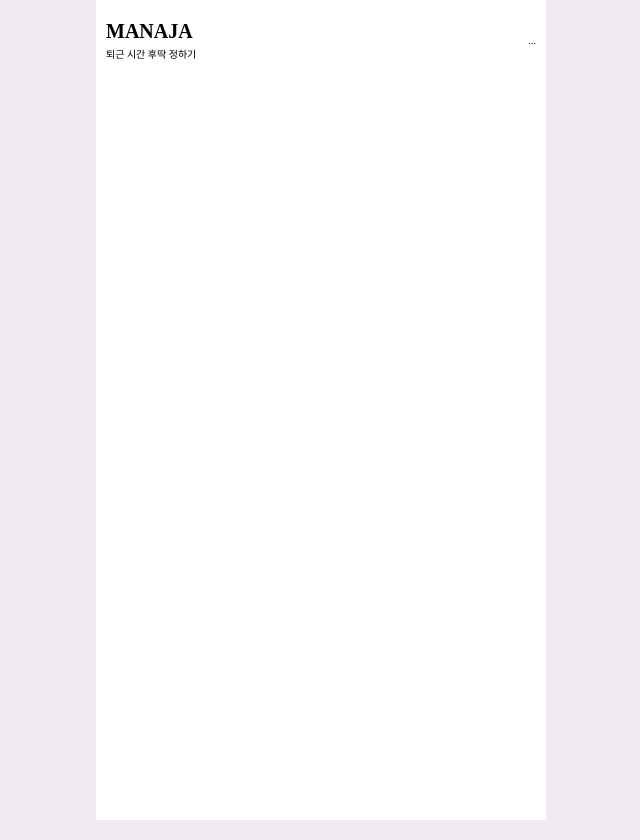
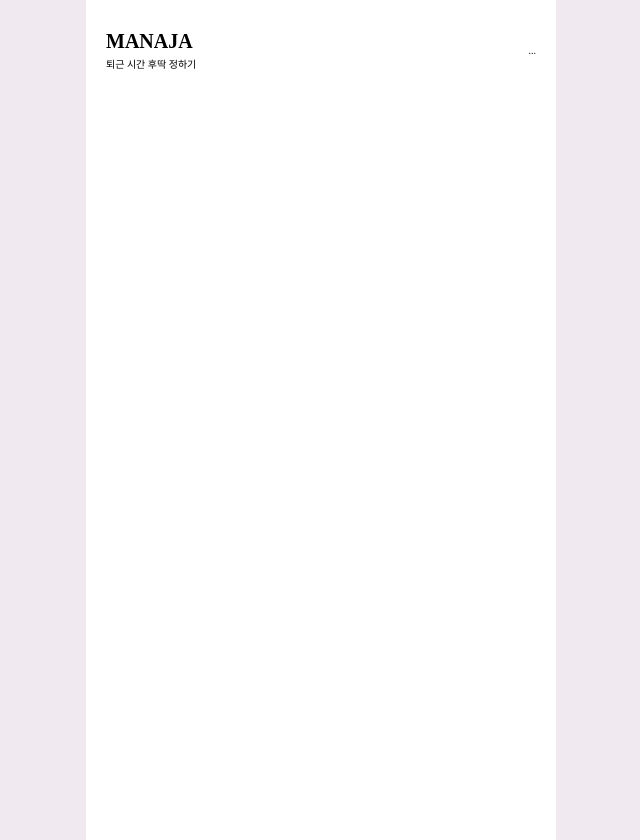
Before and after one commit to kimtaejin3/manaja, a React (Create React App) app: page / in a window 1280 px wide. Shown: the whole page, without its empty margins (319-959 px from the left). Built offline with nearby package versions, Linux system fonts and the light colour scheme.

Commit message:
update(global.scss): padding-y 값 변경

```diff
--- a/src/styles/global.scss
+++ b/src/styles/global.scss
@@ -3,7 +3,7 @@
 
 // layout
 $max-width-val: 430px;
-$padding-y: 10px;
+$padding-y: 20px;
 
 // color
 $bg-container: white;
```
